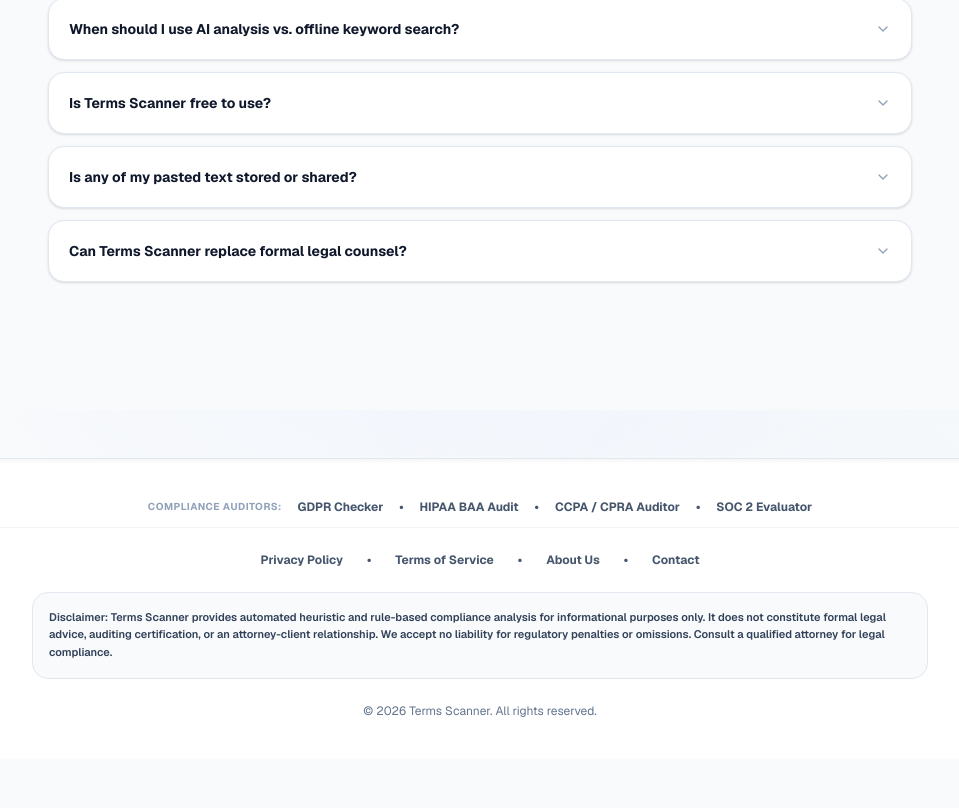
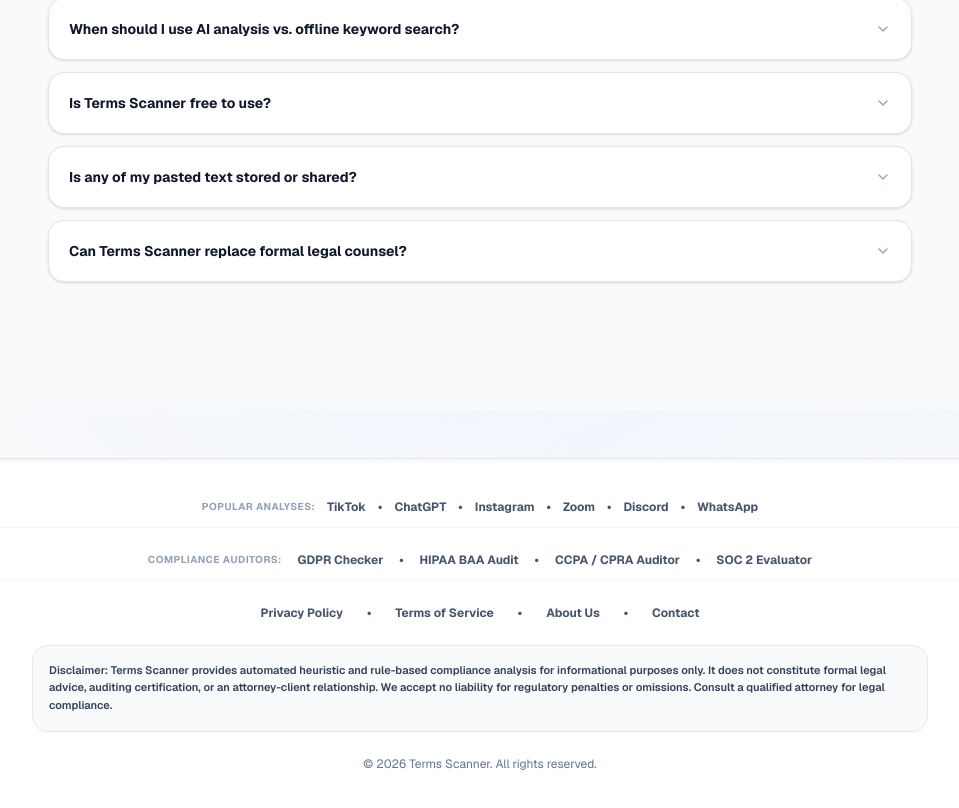
Before and after one commit to kulkarniramakanth7898/terms-scanner, a Next.js app: page / in a window 1280 px wide. Shown: the part 3285-4093 px from the top of the page, without its empty margins (160-1119 px from the left). Before the commit the page ends 4044 px from the top, so only its background shows below. Built offline with nearby package versions, Linux system fonts and the light colour scheme.

Commit message:
feat(ui): add footer navigation links for popular platform privacy audits

```diff
--- a/app/layout.tsx
+++ b/app/layout.tsx
@@ -172,6 +172,34 @@
         <footer className="border-t border-slate-200 bg-white py-10 text-center text-xs text-slate-500 mt-12 shadow-inner">
           <div className="max-w-5xl mx-auto px-4 space-y-6">
 
+            {/* Popular Platform Analyses Links */}
+            <div className="flex flex-wrap items-center justify-center gap-3 text-xs font-bold text-slate-600 pb-3 border-b border-slate-100">
+              <span className="text-slate-400 uppercase tracking-wider text-[10px] block w-full sm:w-auto">Popular Analyses:</span>
+              <Link href="/privacy/tiktok" className="hover:text-blue-600 transition-colors">
+                TikTok
+              </Link>
+              <span>•</span>
+              <Link href="/privacy/openai-chatgpt" className="hover:text-blue-600 transition-colors">
+                ChatGPT
+              </Link>
+              <span>•</span>
+              <Link href="/privacy/instagram" className="hover:text-blue-600 transition-colors">
+                Instagram
+              </Link>
+              <span>•</span>
+              <Link href="/privacy/zoom" className="hover:text-blue-600 transition-colors">
+                Zoom
+              </Link>
+              <span>•</span>
+              <Link href="/privacy/discord" className="hover:text-blue-600 transition-colors">
+                Discord
+              </Link>
+              <span>•</span>
+              <Link href="/privacy/whatsapp" className="hover:text-blue-600 transition-colors">
+                WhatsApp
+              </Link>
+            </div>
+
             {/* Specialized Auditor Links */}
             <div className="flex flex-wrap items-center justify-center gap-4 text-xs font-bold text-slate-600 pb-3 border-b border-slate-100">
               <span className="text-slate-400 uppercase tracking-wider text-[10px] block w-full sm:w-auto">Compliance Auditors:</span>
```
